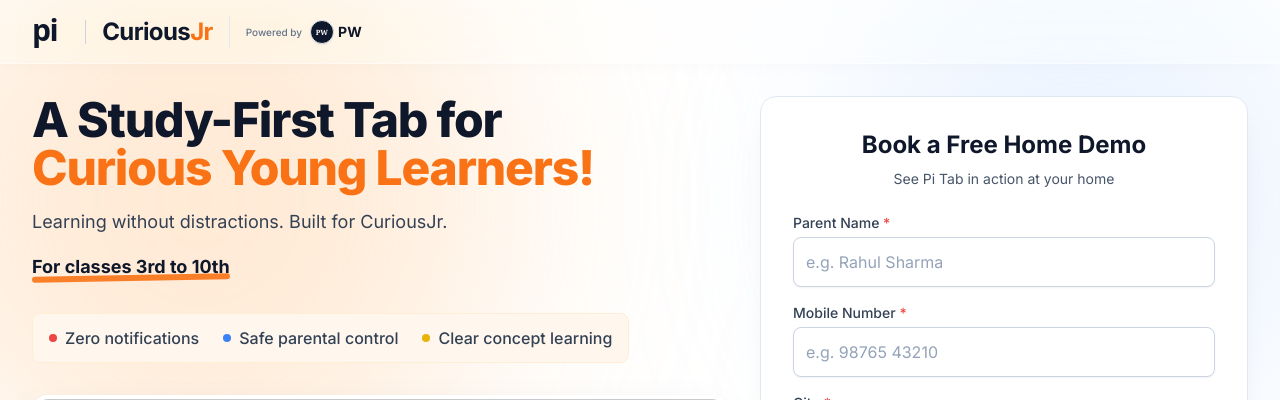
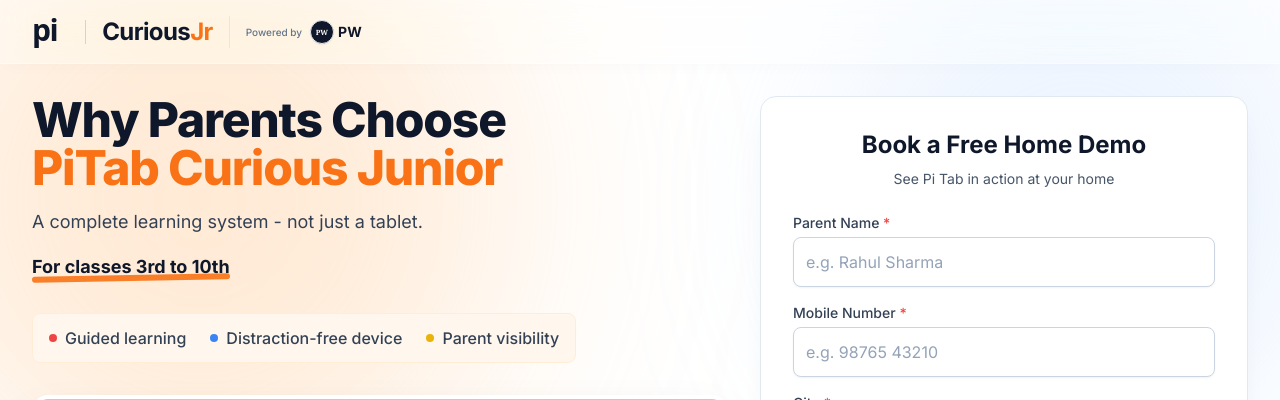
Before and after one commit to yashkanttiwary/Pi-Tab, a React (Vite) app: page / in a window 1280 px wide. Shown: the top 400 px of the page. Built offline with nearby package versions, Linux system fonts and the light colour scheme; grey boxes are pictures that could not be loaded.

Commit message:
feat: Update hero section copy and value proposition
Refines the hero section's headlines and subtext to better communicate the core benefits of the Pi Tab for parents and young learners. Updates the value proposition to highlight guided learning, distraction-free experience, and parental oversight.

```diff
--- a/components/Hero.tsx
+++ b/components/Hero.tsx
@@ -62,10 +62,10 @@
       {/* Headlines */}
       <div className="space-y-4">
         <h1 className="hero-headline text-3xl md:text-5xl font-bold text-slate-900 leading-tight">
-          A Study-First Tab for <br/><span className="text-[#f97316]">Curious Young Learners!</span>
+          Why Parents Choose <br/><span className="text-[#f97316]">PiTab Curious Junior</span>
         </h1>
         <p className="hero-subtext text-lg md:text-xl text-slate-600 leading-relaxed max-w-2xl">
-          Learning without distractions. Built for CuriousJr.
+          A complete learning system - not just a tablet.
         </p>
 
         {/* Classes Accent */}
@@ -79,15 +79,15 @@
       <div className="flex flex-wrap gap-y-2 gap-x-6 text-sm md:text-base font-medium text-slate-700 bg-orange-50 py-3 px-4 rounded-lg inline-flex border border-orange-100">
         <div className="flex items-center">
           <div className="w-2 h-2 rounded-full bg-red-500 mr-2"></div>
-          Zero notifications
+          Guided learning
         </div>
         <div className="flex items-center">
           <div className="w-2 h-2 rounded-full bg-blue-500 mr-2"></div>
-          Safe parental control
+          Distraction-free device
         </div>
         <div className="flex items-center">
           <div className="w-2 h-2 rounded-full bg-yellow-500 mr-2"></div>
-          Clear concept learning
+          Parent visibility
         </div>
       </div>
 
```
